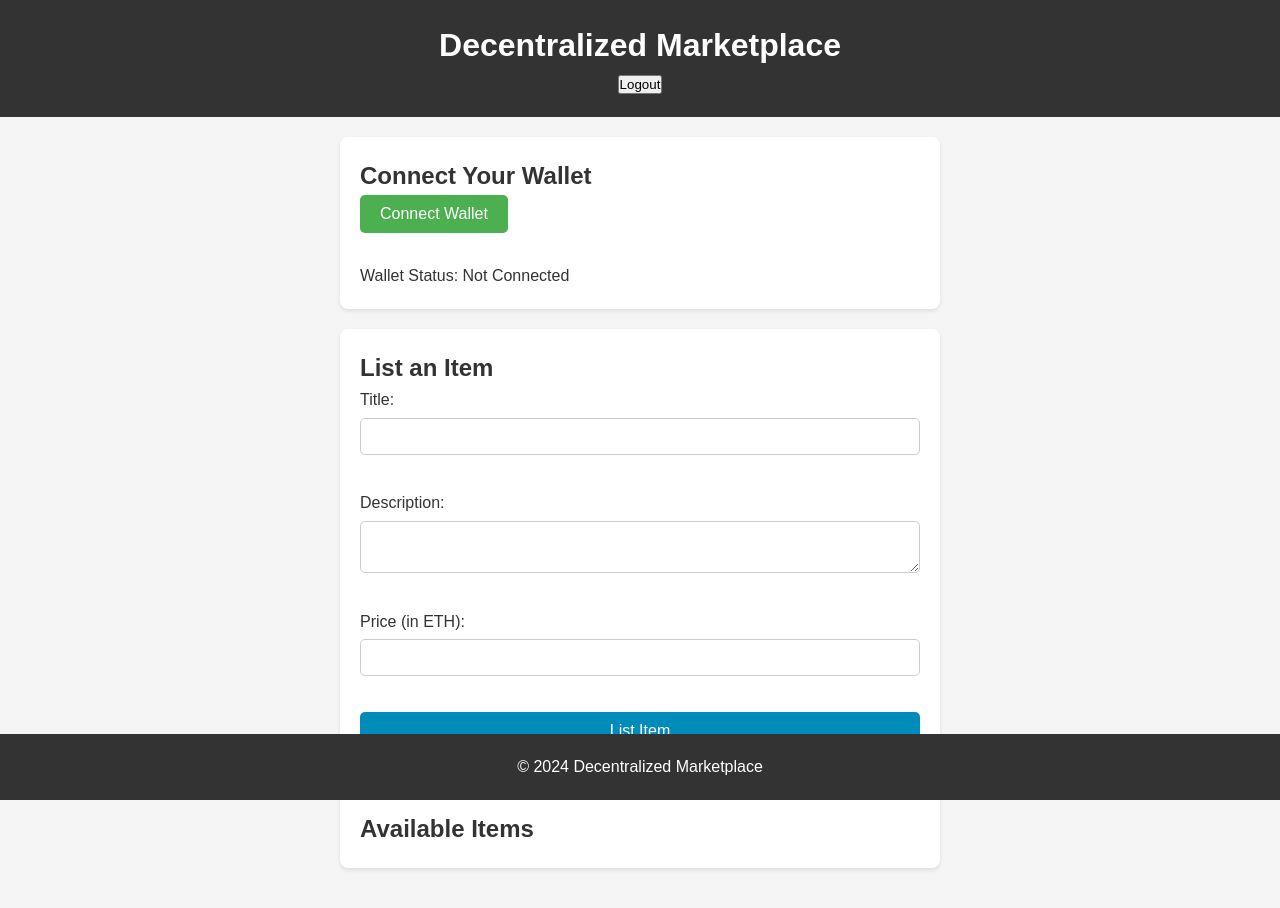
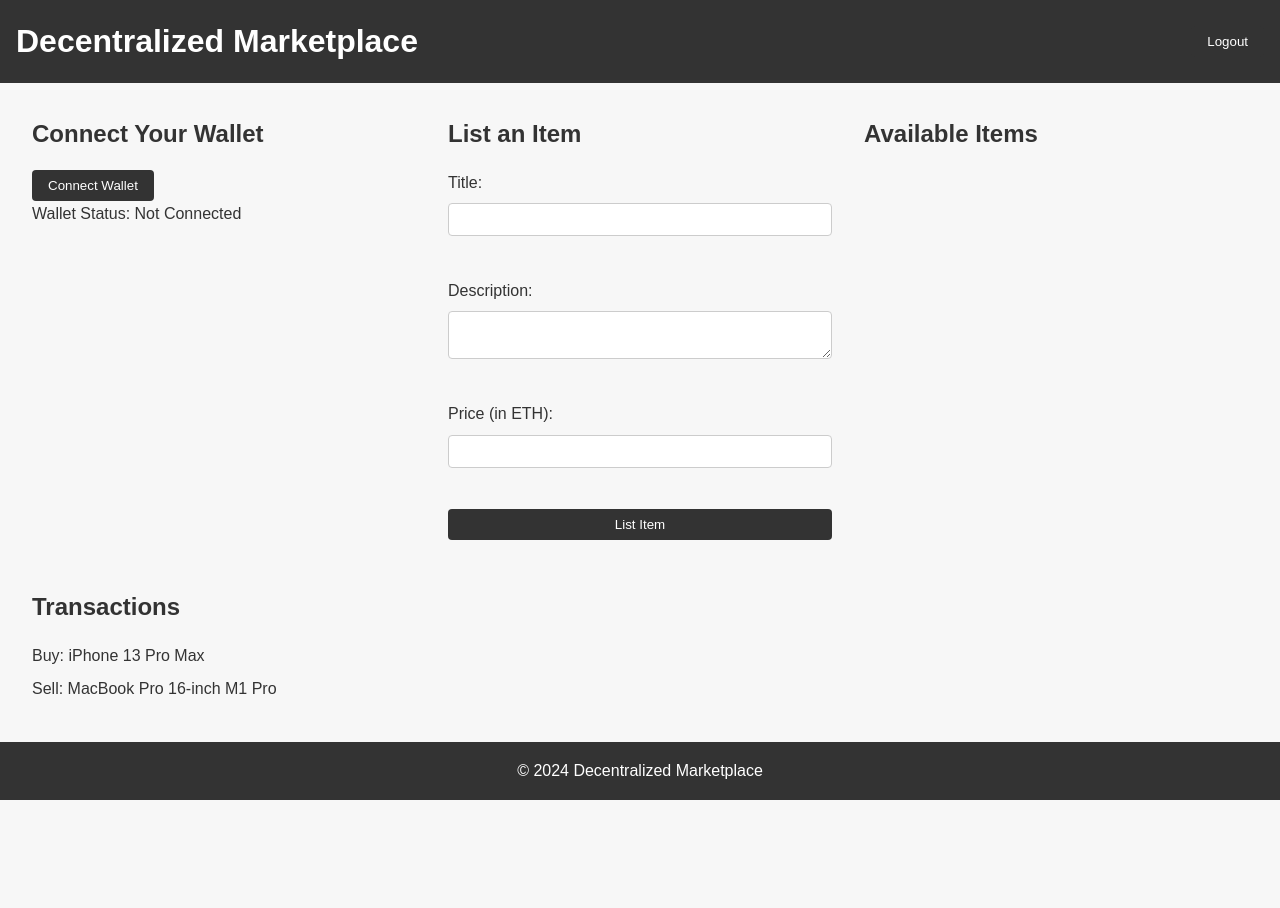
Before and after one commit to Kama0024/BC_Final_Project, a website: page index.html in a window 1280 px wide. After the commit the page ends 800 px from the top, so only its background shows below. Drawn offline with Linux system fonts and the light colour scheme; no server answers; a script that the page names is missing.

Commit message:
final push

```diff
--- a/public/index.html
+++ b/index.html
@@ -35,6 +35,14 @@
 
             </div>
         </section>
+        <section id="transactions">
+            <h2>Transactions</h2>
+            <ul id="transactionsList">
+
+                <li>Buy: iPhone 13 Pro Max</li>
+                <li>Sell: MacBook Pro 16-inch M1 Pro</li>
+            </ul>
+        </section>
     </main>
     <footer>
         <p>&copy; 2024 Decentralized Marketplace</p>
@@ -43,20 +51,34 @@
     <script src="https://cdn.ethers.io/lib/ethers-5.0.umd.min.js"></script>
     <script src="client.js"></script>
     <script>
-        // Add event listener to logout button
         document.getElementById('logoutBtn').addEventListener('click', function() {
             // Redirect to login.html
             window.location.href = 'login.html';
         });
 
         async function fetchAndRenderItems() {
+            try {
                 const response = await fetch('/products');
                 const items = await response.json();
+                renderItems(items);
+            } catch (error) {
+                console.error('Error fetching items:', error);
+            }
+        }
+
+        function renderItems(items) {
             const itemsList = document.getElementById('itemsList');
             itemsList.innerHTML = '';
             items.forEach(item => {
                 const itemElement = document.createElement('div');
-                itemElement.innerHTML = `<p>Title: ${item.title}</p><p>Description: ${item.description}</p><p>Price: ${item.price} ETH</p>`;
+                itemElement.className = 'product';
+                itemElement.innerHTML = `
+                    <p>Title: ${item.title}</p>
+                    <p>Description: ${item.description}</p>
+                    <p>Price: ${item.price} ETH</p>
+                    <button onclick="buyItem('${item.title}', ${item.price})">Buy</button>
+                    <button onclick="sellItem('${item.title}', ${item.price})">Sell</button>
+                `;
                 itemsList.appendChild(itemElement);
             });
         }
@@ -69,6 +91,7 @@
                 description: formData.get('description'),
                 price: formData.get('price')
             };
+            try {
                 const response = await fetch('/products', {
                     method: 'POST',
                     headers: {
@@ -77,10 +100,13 @@
                     body: JSON.stringify(newItem)
                 });
                 if (response.ok) {
-                console.log('Item listed successfully');
-                fetchAndRenderItems();
+                    console.log('Item listed successfully:', newItem);
+                    fetchAndRenderItems(); // Refresh items list
                 } else {
-                console.error('Failed to list item');
+                    console.error('Failed to list item:', response.statusText);
+                }
+            } catch (error) {
+                console.error('Error listing item:', error);
             }
         }
 
@@ -88,6 +114,24 @@
         document.getElementById('listItemForm').addEventListener('submit', handleSubmit);
 
         fetchAndRenderItems();
+
+        function buyItem(itemName, price) {
+            const transaction = `Buy: ${itemName}`;
+            const transactionsList = document.getElementById('transactionsList');
+            const transactionItem = document.createElement('li');
+            transactionItem.textContent = transaction;
+            transactionsList.appendChild(transactionItem);
+            alert(`You bought ${itemName} for ${price} ETH`);
+        }
+
+        function sellItem(itemName, price) {
+            const transaction = `Sell: ${itemName}`;
+            const transactionsList = document.getElementById('transactionsList');
+            const transactionItem = document.createElement('li');
+            transactionItem.textContent = transaction;
+            transactionsList.appendChild(transactionItem);
+            alert(`You sold ${itemName} for ${price} ETH`);
+        }
     </script>
 </body>
 </html>
--- a/package.json
+++ b/package.json
@@ -10,6 +10,7 @@
   "license": "ISC",
   "dependencies": {
     "body-parser": "^1.20.2",
+    "cors": "^2.8.5",
     "express": "^4.19.2"
   }
 }
--- a/public/styles.css
+++ /dev/null
@@ -1,145 +0,0 @@
-* {
-    margin: 0;
-    padding: 0;
-    box-sizing: border-box;
-}
-
-body {
-    font-family: Arial, sans-serif;
-    background-color: #f5f5f5;
-    color: #333;
-    line-height: 1.6;
-}
-
-header {
-    background-color: #333;
-    color: #fff;
-    padding: 20px;
-    text-align: center;
-}
-
-footer {
-    background-color: #333;
-    color: #fff;
-    padding: 20px;
-    text-align: center;
-    position: fixed;
-    bottom: 0;
-    width: 100%;
-}
-
-main {
-    padding: 20px;
-    display: flex;
-    flex-direction: column;
-    align-items: center;
-}
-
-section {
-    margin-bottom: 20px;
-    background-color: #fff;
-    border-radius: 8px;
-    box-shadow: 0 2px 4px rgba(0, 0, 0, 0.1);
-    padding: 20px;
-    width: 100%;
-    max-width: 600px;
-}
-
-
-#wallet button {
-    background-color: #4CAF50;
-    border: none;
-    color: white;
-    padding: 10px 20px;
-    text-align: center;
-    text-decoration: none;
-    display: inline-block;
-    font-size: 16px;
-    margin-bottom: 20px;
-    cursor: pointer;
-    border-radius: 5px;
-    transition: background-color 0.3s ease;
-}
-
-#wallet button:hover {
-    background-color: #45a049;
-}
-
-#walletStatus {
-    margin-top: 10px;
-}
-
-#itemListing form {
-    display: flex;
-    flex-direction: column;
-}
-
-#itemListing label {
-    margin-bottom: 5px;
-}
-
-#itemListing input,
-#itemListing textarea {
-    padding: 10px;
-    margin-bottom: 10px;
-    border: 1px solid #ccc;
-    border-radius: 5px;
-}
-
-#itemListing button[type="submit"] {
-    background-color: #008CBA;
-    color: white;
-    border: none;
-    padding: 10px 20px;
-    text-align: center;
-    text-decoration: none;
-    display: inline-block;
-    font-size: 16px;
-    border-radius: 5px;
-    cursor: pointer;
-    transition: background-color 0.3s ease;
-}
-
-#itemListing button[type="submit"]:hover {
-    background-color: #005f6b;
-}
-
-
-.itemCard {
-    background-color: #f9f9f9;
-    border: 1px solid #ddd;
-    border-radius: 8px;
-    padding: 10px;
-    margin-bottom: 10px;
-    transition: box-shadow 0.3s ease;
-}
-
-.itemCard:hover {
-    box-shadow: 0 2px 4px rgba(0, 0, 0, 0.1);
-}
-
-.itemCard h3 {
-    margin-bottom: 5px;
-}
-
-.itemCard p {
-    margin-bottom: 10px;
-}
-
-.itemCard button {
-    background-color: #4CAF50;
-    border: none;
-    color: white;
-    padding: 5px 10px;
-    text-align: center;
-    text-decoration: none;
-    display: inline-block;
-    font-size: 14px;
-    border-radius: 5px;
-    cursor: pointer;
-    transition: background-color 0.3s ease;
-}
-
-.itemCard button:hover {
-    background-color: #45a049;
-}
--- /dev/null
+++ b/styles.css
@@ -0,0 +1,121 @@
+* {
+    margin: 0;
+    padding: 0;
+    box-sizing: border-box;
+}
+
+body {
+    font-family: Arial, sans-serif;
+    line-height: 1.6;
+    background-color: #f7f7f7;
+    color: #333;
+}
+
+header {
+    background-color: #333;
+    color: #fff;
+    padding: 1rem;
+    text-align: center;
+}
+
+header h1 {
+    margin: 0;
+    font-size: 2rem;
+}
+
+main {
+    padding: 2rem;
+}
+
+section {
+    margin-bottom: 2rem;
+}
+
+section h2 {
+    margin-bottom: 1rem;
+}
+
+form {
+    margin-bottom: 1rem;
+    display: flex;
+    flex-direction: column;
+}
+
+label {
+    margin-bottom: 0.5rem;
+}
+
+input[type="text"],
+input[type="number"],
+textarea {
+    width: 100%;
+    padding: 0.5rem;
+    margin-bottom: 1rem;
+    border: 1px solid #ccc;
+    border-radius: 4px;
+    transition: border-color 0.3s ease;
+}
+
+input[type="text"]:focus,
+input[type="number"]:focus,
+textarea:focus {
+    border-color: #555;
+}
+
+button[type="submit"],
+button {
+    padding: 0.5rem 1rem;
+    background-color: #333;
+    color: #fff;
+    border: none;
+    border-radius: 4px;
+    cursor: pointer;
+    transition: background-color 0.3s ease;
+}
+
+button[type="submit"]:hover,
+button:hover {
+    background-color: #555;
+}
+
+
+ul#transactionsList {
+    list-style-type: none;
+    padding: 0;
+}
+
+ul#transactionsList li {
+    margin-bottom: 0.5rem;
+}
+
+footer {
+    background-color: #333;
+    color: #fff;
+    text-align: center;
+    padding: 1rem;
+}
+
+@media only screen and (min-width: 768px) {
+    header {
+        display: flex;
+        justify-content: space-between;
+        align-items: center;
+    }
+
+    main {
+        display: grid;
+        grid-template-columns: repeat(auto-fit, minmax(300px, 1fr));
+        grid-gap: 2rem;
+    }
+
+    section {
+        margin-bottom: 0;
+    }
+
+
+    footer {
+        position: fixed;
+        bottom: 0;
+        width: 100%;
+    }
+}
```
Also changed, not shown: app.js (+9 -6 lines), client.js (renamed from public/client.js), login.html (renamed from public/login.html), register.html (renamed from public/register.html), 1 other file. Lines whose indentation alone changed are shown as unchanged.
